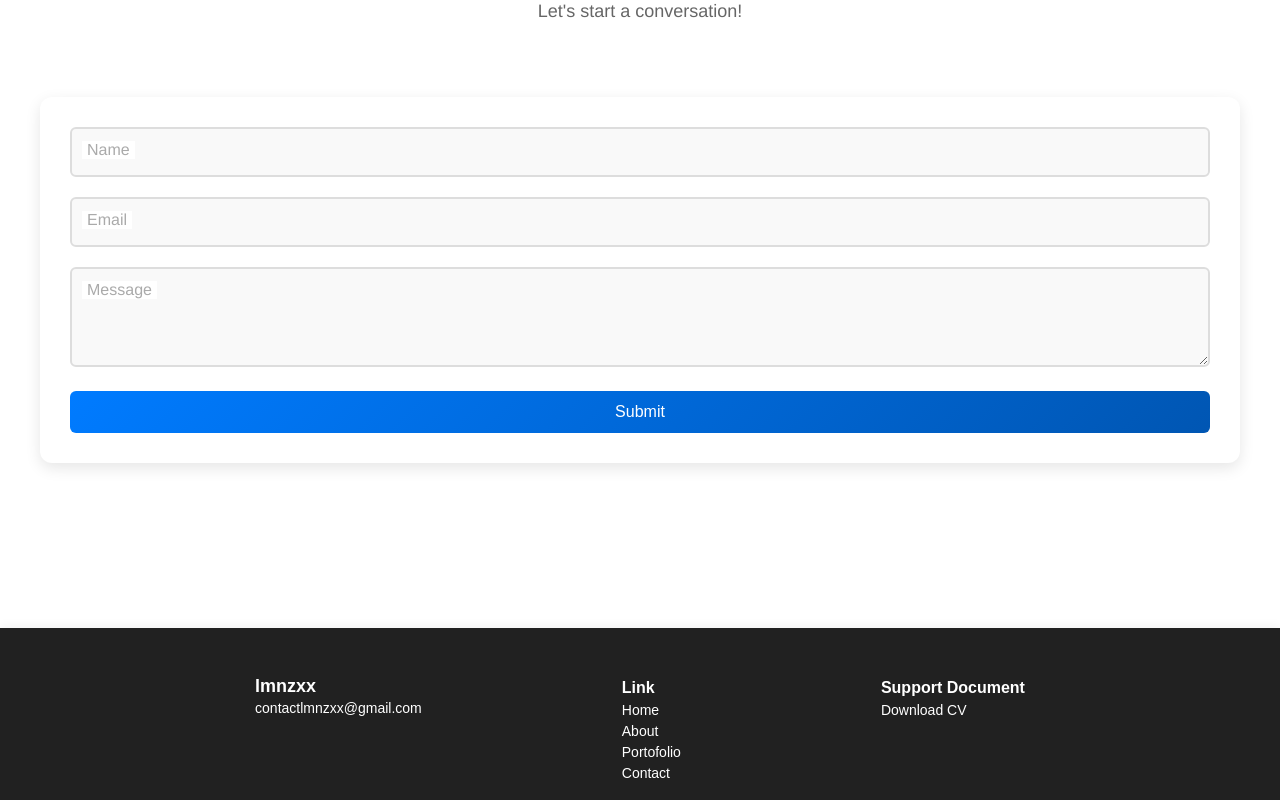
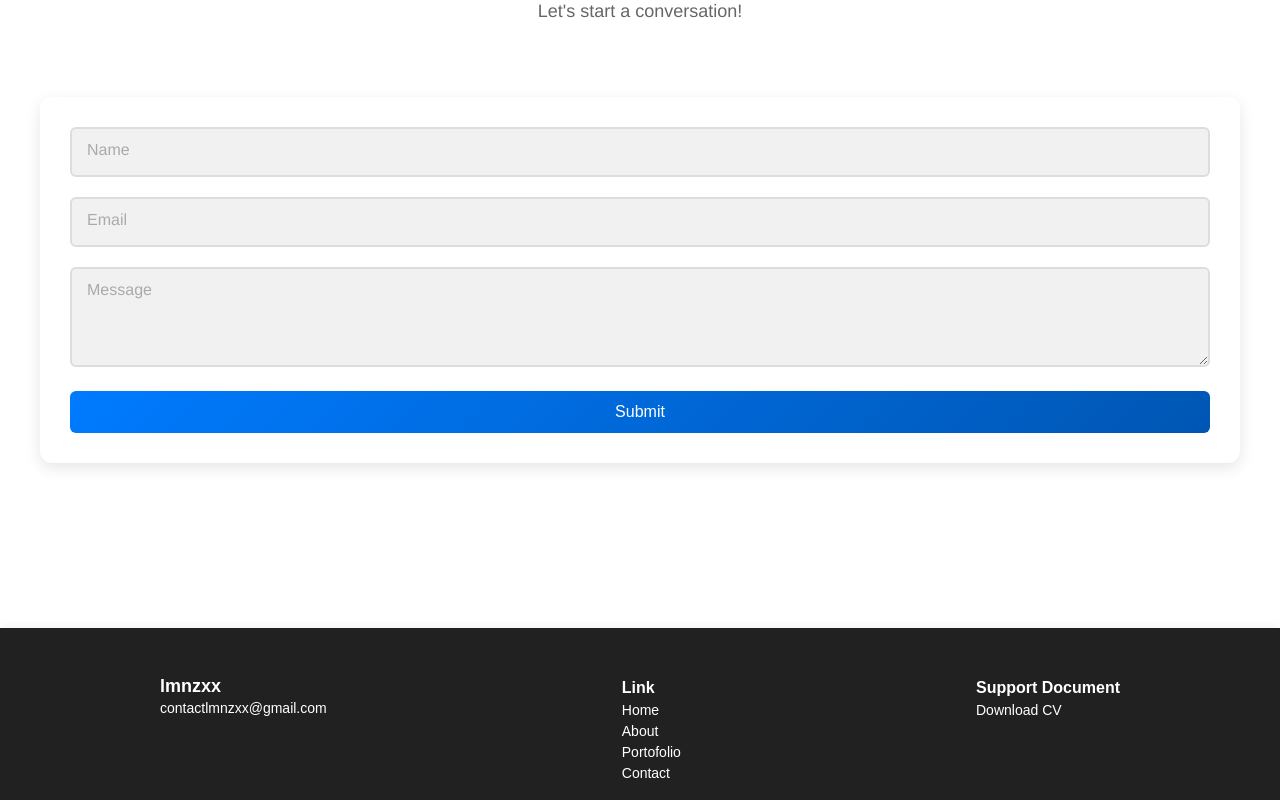
Before and after one commit to lmnzxx/lmnzxx-resume-webpage, a Vue app: page / in a window 1280 px wide. Shown: the part 2940-3740 px from the top of the page. Built offline with nearby package versions, Linux system fonts and the light colour scheme.

Commit message:
add more styling

```diff
--- a/src/components/Contact.vue
+++ b/src/components/Contact.vue
@@ -13,9 +13,9 @@
                             <label for="name">Name</label>
                         </div>
                     </div>
-                    <div class="form-group">
+                    <div class="form-group" :class="{ 'invalid-group': !isEmailValid && formData.email }">
                         <div class="input-container">
-                            <input v-model="formData.email" type="email" id="email" placeholder=" " required />
+                            <input v-model="formData.email" type="email" id="email" placeholder=" " required @input="validateEmail"/>
                             <label for="email">Email</label>
                         </div>
                     </div>
@@ -41,6 +41,14 @@
 
 <script setup lang="ts">
 import { ref } from "vue";
+
+const isEmailValid = ref(true);
+
+const validateEmail = () => {
+    const emailPattern = /^[^\s@]+@[^\s@]+\.[^\s@]+$/;
+    isEmailValid.value = emailPattern.test(formData.value.email);
+};
+
 
 const GOOGLE_FORM_URL = "https://docs.google.com/forms/u/0/d/e/1FAIpQLSe2_Zfd7jRFGUa-AWpn9yRfcv6YBcaXzuRGjJ43KtgJkvugGg/formResponse";
 
@@ -149,7 +157,7 @@ const submitForm = async () => {
     border: 2px solid #ddd;
     border-radius: 6px;
     font-size: 16px;
-    background: #f9f9f9;
+    background: #f1f1f1;
     transition: all 0.3s ease;
     box-sizing: border-box;
 }
@@ -158,7 +166,7 @@ const submitForm = async () => {
     position: absolute;
     top: 14px;
     left: 12px;
-    background: white;
+    background: #f1f1f1;
     padding: 0 5px;
     font-size: 16px;
     color: #aaa;
@@ -174,12 +182,36 @@ const submitForm = async () => {
 }
 
 .input-container input:focus + label,
-.input-container textarea:focus + label,
+.input-container textarea:focus + label {
+    top: -7px;
+    background-color: white;
+    font-size: 12px;
+    color: #007bff;
+}
+
+.input-container input:not(:placeholder-shown),
+.input-container textarea:not(:placeholder-shown) {
+    border-color: #007bff;
+    background: white;
+    outline: none;
+    box-shadow: 0 0 8px rgba(0, 123, 255, 0.2);
+}
+
 .input-container input:not(:placeholder-shown) + label,
 .input-container textarea:not(:placeholder-shown) + label {
-    top: 0;
+    top: -7px;
+    background: white;
     font-size: 12px;
     color: #007bff;
+}
+
+.invalid-group .input-container input {
+    border-color: red !important;
+    box-shadow: 0 0 8px rgba(255, 0, 0, 0.5);
+}
+
+.invalid-group .input-container label {
+    color: red !important;
 }
 
 textarea {
--- a/src/components/Footer.vue
+++ b/src/components/Footer.vue
@@ -75,7 +75,8 @@ export default defineComponent({
 
 /* Bagian Atas */
 .footer-top {
-    max-width: 80%;
+    max-width: 100%;
+    width: 80%;
     display: flex;
     justify-content: space-between;
     align-items: start;
@@ -83,6 +84,7 @@ export default defineComponent({
     color: #ffffff;
     text-align: left;
     gap: 200px;
+    margin-bottom: 50px;
 }
 
 .footer-left h3 {
@@ -142,7 +144,7 @@ export default defineComponent({
     display: flex;
     justify-content: center;
     gap: 15px;
-    margin-bottom: 10px;
+    margin-bottom: 20px;
 }
 
 .icon {
```
